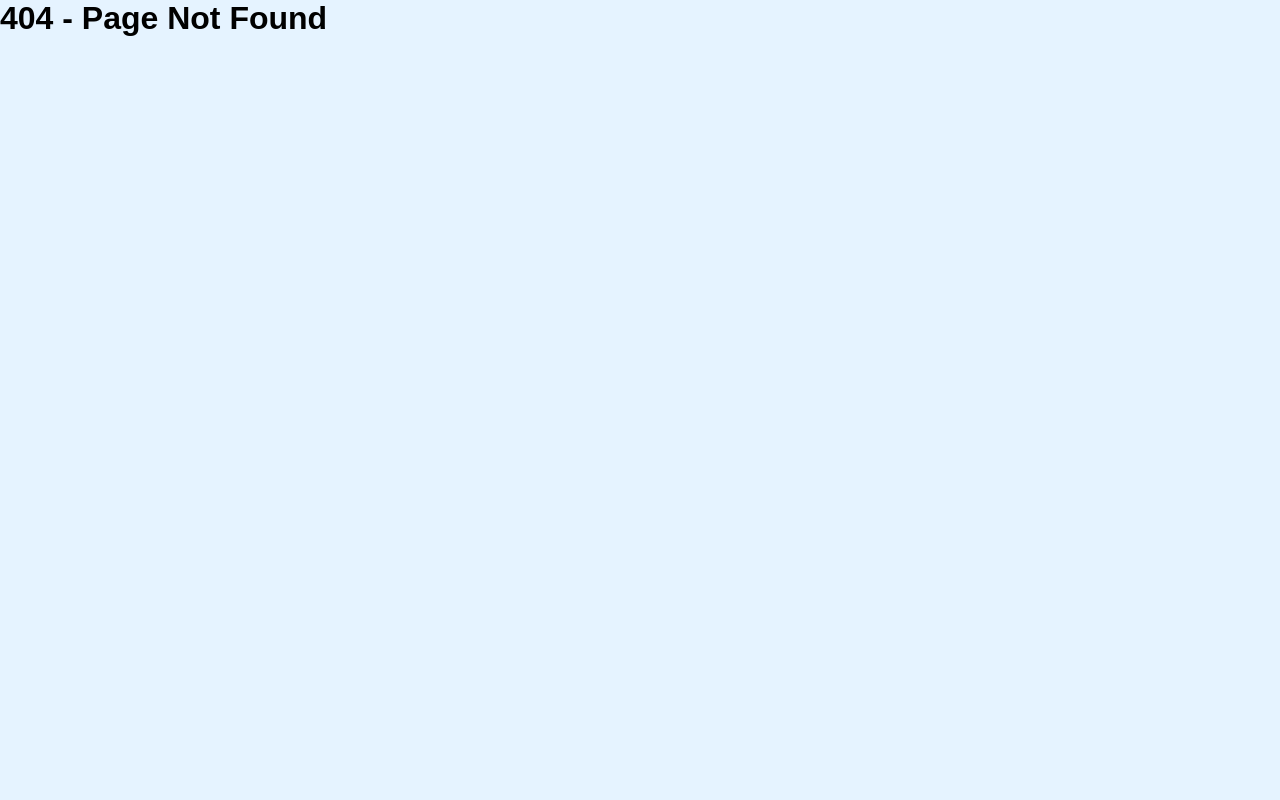
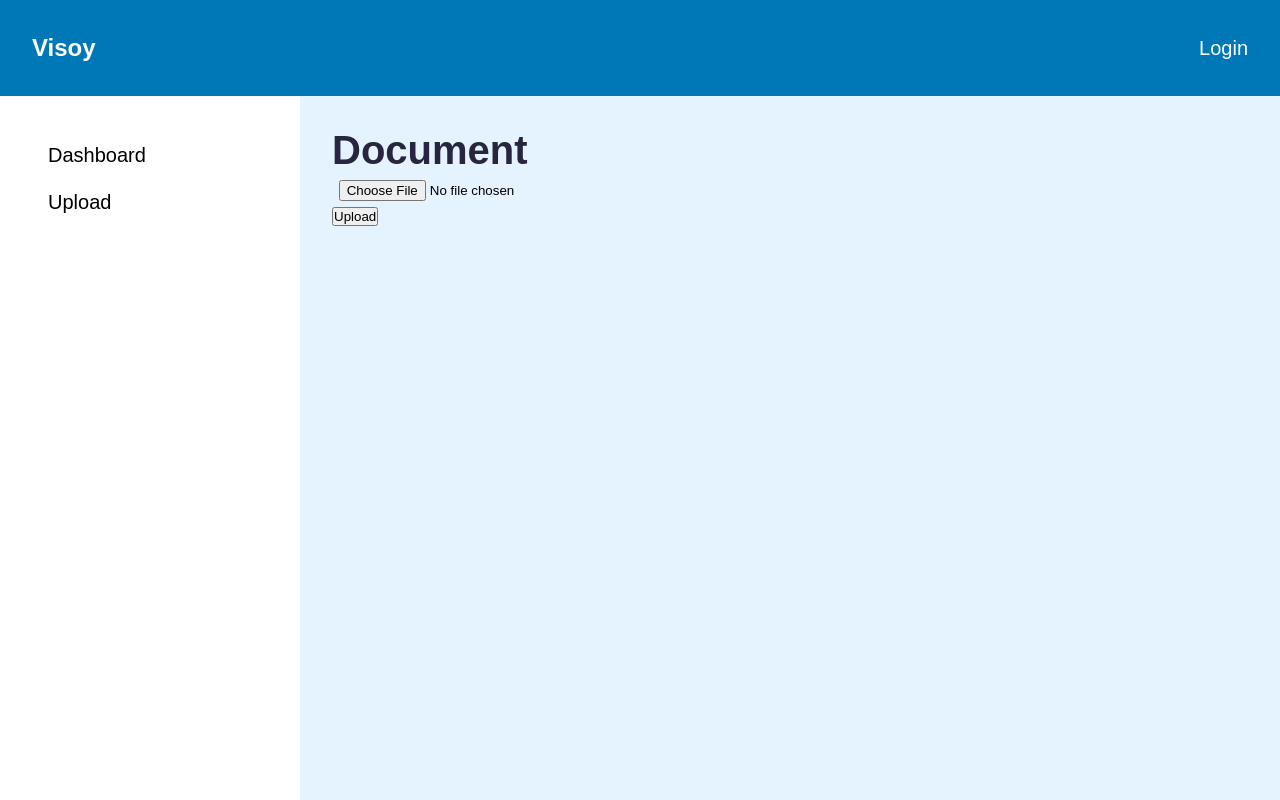
Before and after one commit to hassanaboukhalil/Apple-Watch-Activity-Data-Visualizer, a React (Vite) app in the folder client/: page /upload in a window 1280 px wide. Before the commit this address had no page. Built offline with nearby package versions, Linux system fonts and the light colour scheme.

Commit message:
created the upload page to upload csv file

```diff
--- a/client/src/App.jsx
+++ b/client/src/App.jsx
@@ -5,6 +5,7 @@ import Login from "./pages/login";
 import Dashboard from "./pages/Dashboard";
 import { BrowserRouter } from "react-router-dom";
 import { Routes, Route } from "react-router-dom";
+import Upload from "./pages/Upload";
 
 function App() {
   return (
@@ -12,6 +13,7 @@ function App() {
       <Routes>
         <Route path="/" element={<Login />} />
         <Route path="/dashboard" element={<Dashboard />} />
+        <Route path="/upload" element={<Upload />} />
         <Route path="/login" element={<Login />} />
         <Route path="/signup" element={<Signup />} />
         <Route path="/*" element={<h1>404 - Page Not Found</h1>} />
--- /dev/null
+++ b/client/src/components/others/UploadFile.jsx
@@ -0,0 +1,43 @@
+import axios from "axios";
+import { useState } from "react";
+
+const url = "http://127.0.0.1:8000/api/v1";
+
+const UploadFile = () => {
+  const [file, setFile] = useState(null);
+
+  const handleFileChange = (e) => {
+    setFile(e.target.files[0]);
+  };
+
+  const handleUpload = async () => {
+    const formData = new FormData();
+    formData.append("file", file);
+    formData.append("user_id", localStorage.getItem("id"));
+
+    try {
+      const response = await axios.post(url + "/uploadcsv", formData, {
+        headers: {
+          "Content-Type": "multipart/form-data",
+        },
+      });
+
+      if (response.data.success) {
+        console.log("Upload successful");
+      } else {
+        console.log("something went wrong");
+      }
+    } catch (err) {
+      console.log("Upload failed!");
+      console.error(err);
+    }
+  };
+
+  return (
+    <div>
+      <input type="file" accept=".csv" onChange={handleFileChange} />
+      <button onClick={handleUpload}>Upload</button>
+    </div>
+  );
+};
+export default UploadFile;
--- /dev/null
+++ b/client/src/pages/Upload.jsx
@@ -0,0 +1,21 @@
+import Header from "../components/layout/Header";
+
+import Section from "../components/layout/Section";
+import Main from "../components/layout/Main";
+import SectionTitle from "../components/others/SectionTitle";
+import UploadFile from "../components/others/UploadFile";
+
+const Upload = () => {
+  return (
+    <>
+      <Header />
+      <Main>
+        <Section>
+          <SectionTitle>Document</SectionTitle>
+          <UploadFile />
+        </Section>
+      </Main>
+    </>
+  );
+};
+export default Upload;
```
